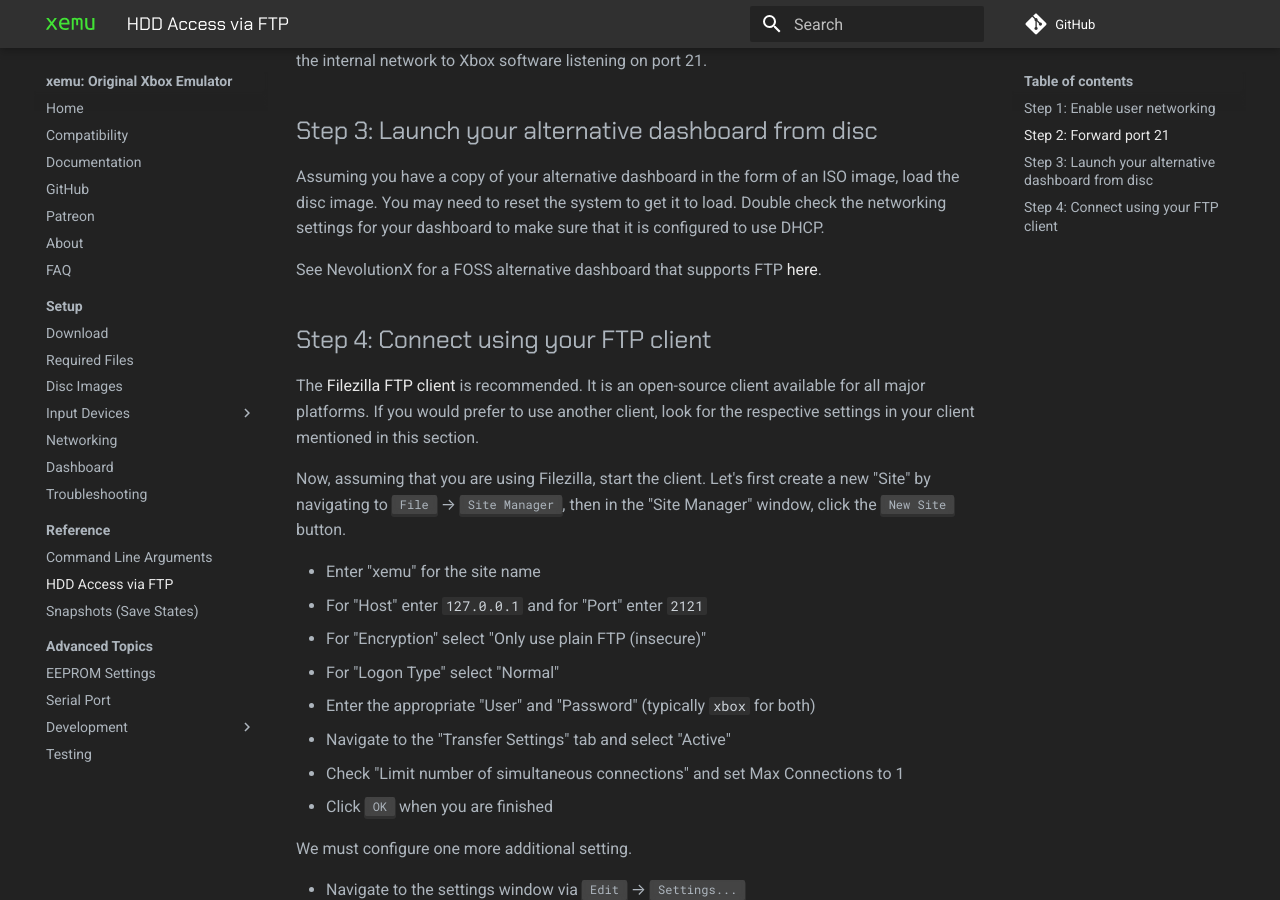
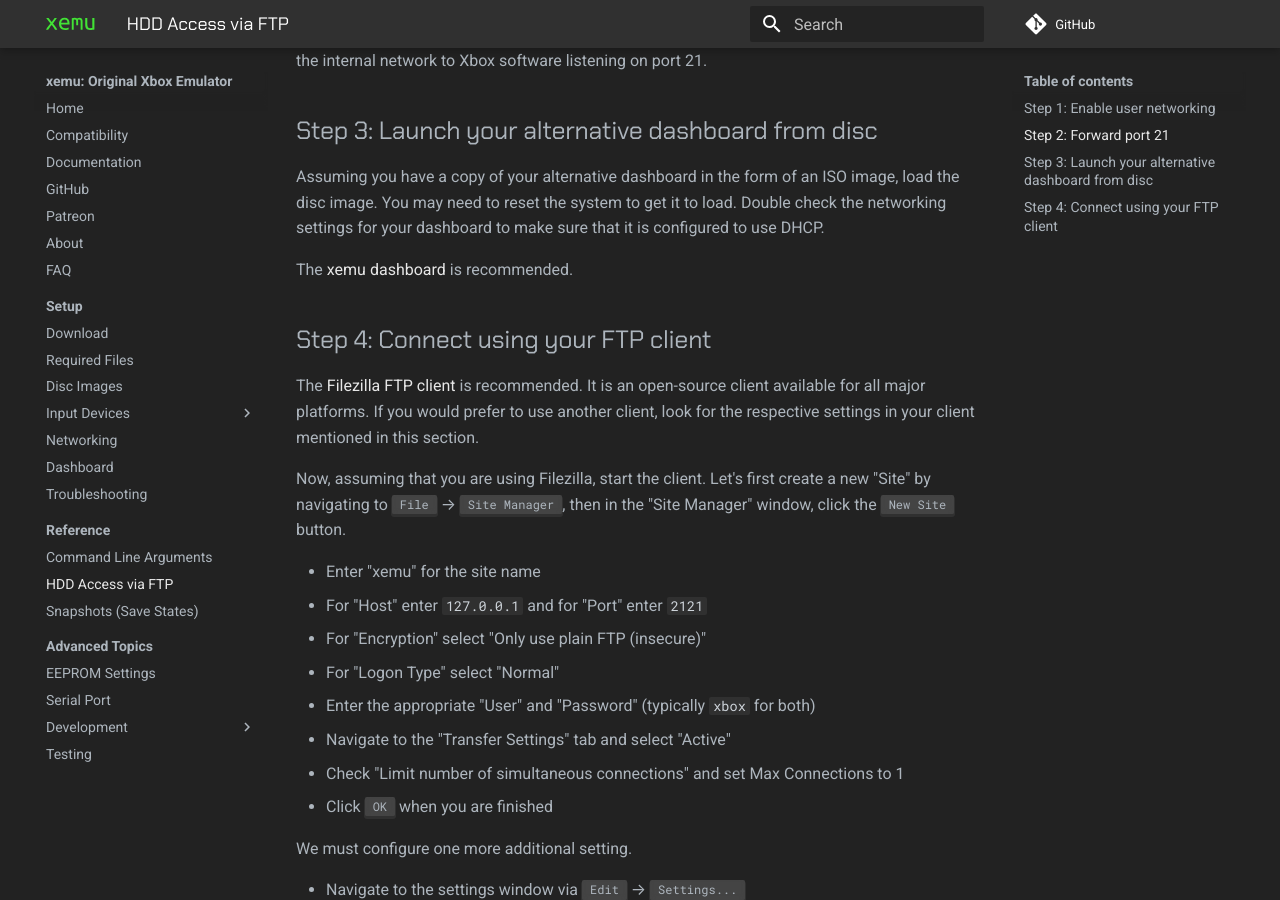
Before and after one commit to xemu-project/xemu-website, an MkDocs documentation site: the page built from docs/docs/ftp.md, in a window 1280 px wide and 900 px high, scrolled down 674 px. Built offline with MkDocs 1.6.1 and Material for MkDocs 9.7.7, drawn with Linux system fonts in a browser that asks for light colours; comment, search, counter and statistics services are not loaded.

Commit message:
Update FTP guidance to recommend xemu dashboard

```diff
--- a/docs/docs/ftp.md
+++ b/docs/docs/ftp.md
@@ -30,7 +30,7 @@ image, load the disc image. You may need to reset the system to get it to
 load. Double check the networking settings for your dashboard to make sure
 that it is configured to use DHCP.
 
-See NevolutionX for a FOSS alternative dashboard that supports FTP [here](https://github.com/dracc/NevolutionX).
+The [xemu dashboard](https://github.com/xemu-project/xemu-dashboard/releases) is recommended.
 
 ## Step 4: Connect using your FTP client
 The [Filezilla FTP client](https://filezilla-project.org/) is recommended. It
```
